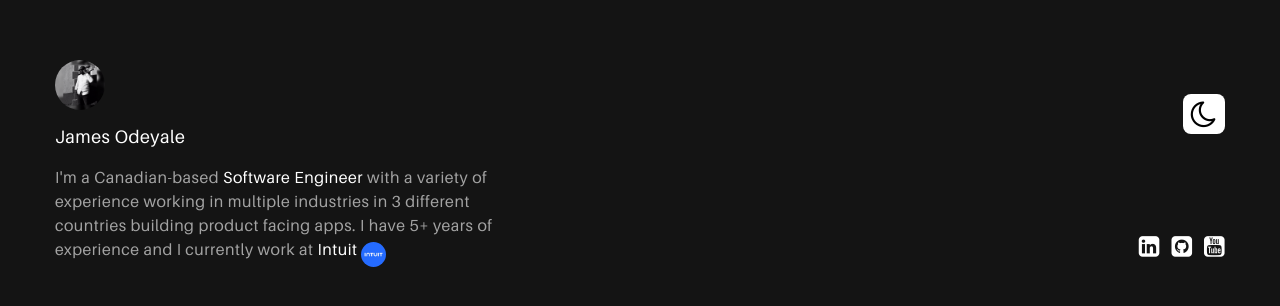
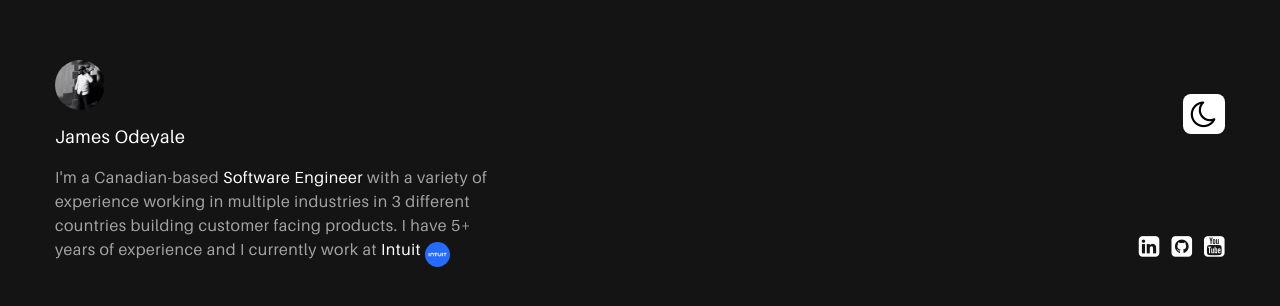
Before and after one commit to jamesdyale/jamesdyale, a website built with Vite: page index.html in a window 1280 px wide. Built offline with nearby package versions, Linux system fonts and the light colour scheme.

Commit message:
correcting typo

```diff
--- a/index.html
+++ b/index.html
@@ -31,7 +31,7 @@
               <p class="bio_about_me">
                 I'm a Canadian-based <span>Software Engineer</span> with a
                 variety of experience working in multiple industries in 3
-                different countries building product facing apps. I have 5+
+                different countries building customer facing products. I have 5+
                 years of experience and I currently work at
                 <span
                   >Intuit <img src="assets/icons/intuit_logo.avif" alt="Intuit"
```
